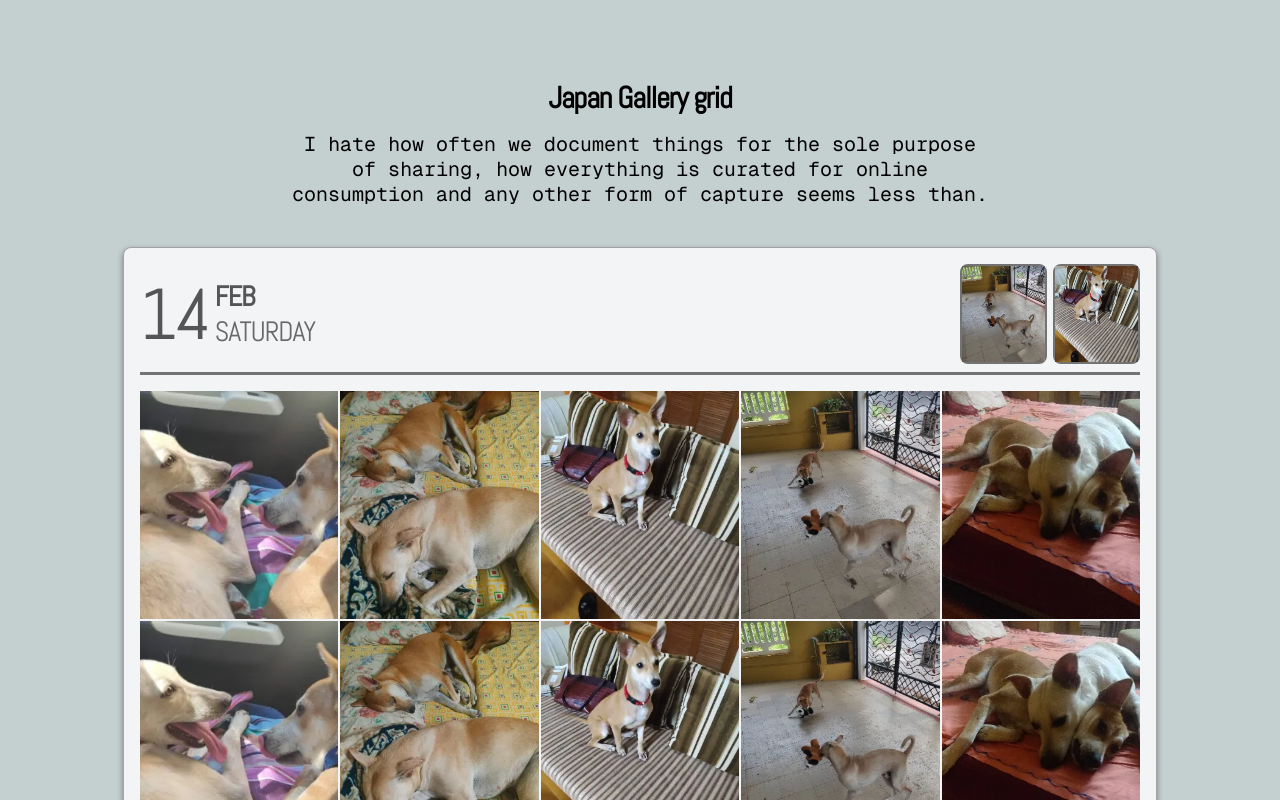
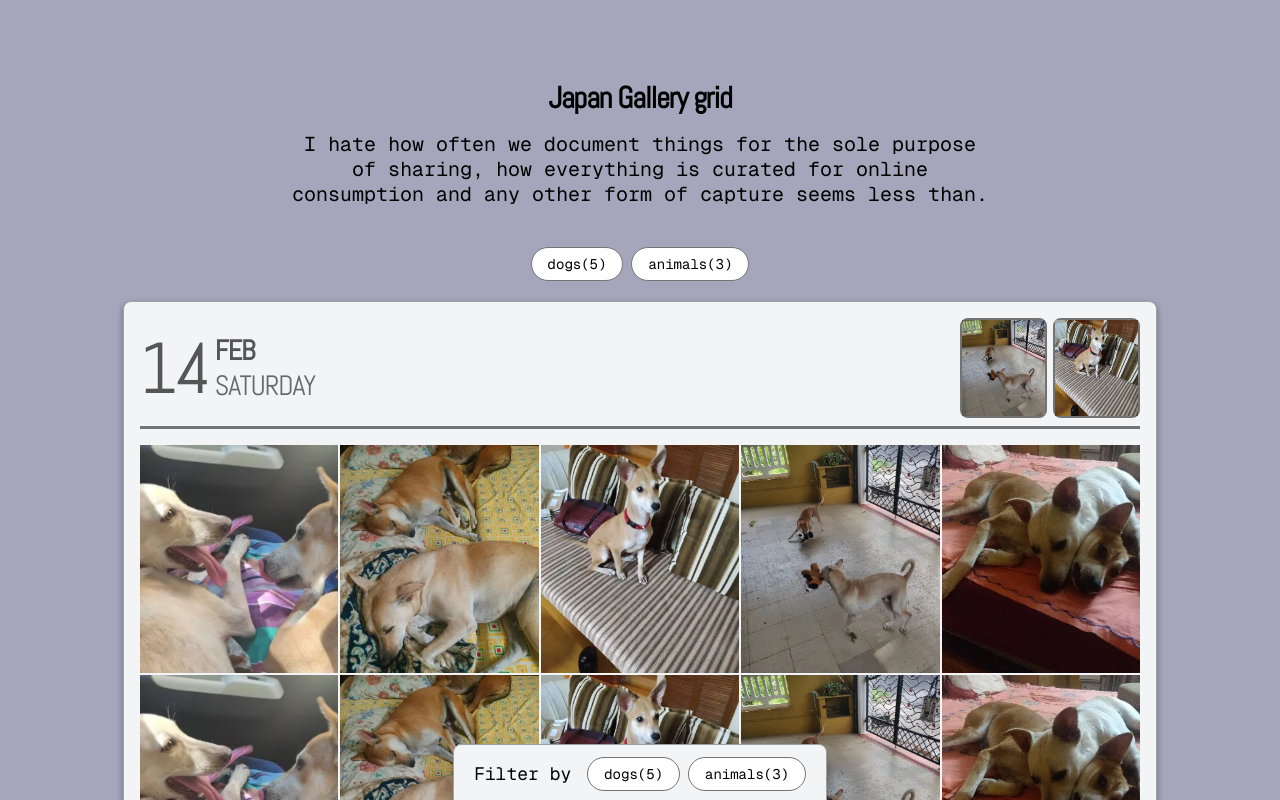
Before and after one commit to schubert-da/the-living-grid, a SvelteKit app: page / in a window 1280 px wide. Shown: the top 800 px of the page. Built offline with nearby package versions, Linux system fonts and the light colour scheme.

Commit message:
adds chosen tags, highlighting and floating filter bar

```diff
--- a/src/lib/components/DaySection.svelte
+++ b/src/lib/components/DaySection.svelte
@@ -1,4 +1,6 @@
 <script>
+    import { chosenTag } from "$lib/utils/stores.js";
+
     export let images = [];
 
     $: currentDate = images.length > 0 ? new Date(images[0].date) : null;
@@ -53,6 +55,7 @@
         {#each [...images, ...images] as image}
             <div class="w-full" style="aspect-ratio: {aspectRatio}">
                 <img
+                    class:not-selected={$chosenTag && !image?.tags.includes($chosenTag)}
                     src={image.image}
                     alt={image.title || image.description}
                     class="w-full h-full object-cover"
@@ -83,4 +86,9 @@
             grid-template-columns: repeat(3, minmax(0, 1fr))
         }
     }
+
+    img.not-selected {
+        filter: grayscale(100%) opacity(50%);
+        transition: filter 0.3s ease;
+    }
 </style>
--- a/src/lib/components/GalleryGrid.svelte
+++ b/src/lib/components/GalleryGrid.svelte
@@ -1,13 +1,44 @@
 <script>
 	import DaySection from "./DaySection.svelte";
+    import { chosenTag, tagCounts } from "$lib/utils/stores";
 
     export let images = [];
 
     console.log('GalleryGrid images:', images);
 
     $: uploadeDates = images.length > 0 ? [...new Set(images.map(image => image.date.split("T")[0]))] : null;
-    $: console.log('Unique upload dates:', uploadeDates);
+    $: tags = images.length > 0 ? [...new Set(images.flatMap(image => image.tags))] : null;
+
+    $: if(images?.length > 0) {
+        let counts = {};
+        images.forEach(image => {
+            image.tags.forEach(tag => {
+                counts[tag] = (counts[tag] || 0) + 1;
+            });
+        });
+
+        counts = Object.fromEntries(Object.entries(counts).sort((a, b) => b[1] - a[1]));
+        tagCounts.set(counts);
+    }
+
+    function toggleTag(tag) {
+        if ($chosenTag === tag) {
+            chosenTag.set(null);
+        } else {
+            chosenTag.set(tag);
+        }
+    }
 </script>
+
+<div class="tags-filters flex flex-row items-center gap-2">
+    {#each Object.entries($tagCounts).slice(0, 5) as [tag, count]}
+        <button class:selected={$chosenTag === tag} on:click={() => toggleTag(tag)} class="tag-filter whitespace-nowrap cursor-pointer bg-white hover:bg-gray-50 hover:shadow hover:scale-104 transition px-4 py-1.5 rounded-full border border-neutral-500 text-sm flex items-center gap-1">
+            <span class='text-black'>
+                {tag}({count})
+            </span>
+        </button>
+    {/each}
+</div>
 
 <div class="grid-container w-full flex justify-center">
     {#each uploadeDates as date}
@@ -15,3 +46,14 @@
         <DaySection images={currentImages} />
     {/each}
 </div>
+
+<style>
+    button.selected {
+        background-color: var(--color-palette-yellow);
+        color: white;
+        border-color: #222;
+        border-width: 2px;
+
+        font-weight: 600;
+    }
+</style>
--- /dev/null
+++ b/src/lib/utils/stores.js
@@ -0,0 +1,5 @@
+import { writable } from "svelte/store";
+
+export const chosenTag = new writable(null);
+
+export const tagCounts = new writable(null);
--- a/src/routes/+layout.svelte
+++ b/src/routes/+layout.svelte
@@ -1,8 +1,17 @@
 <script>
 	import '../styles/app.css';
 	import favicon from '$lib/assets/favicon.svg';
+	import { chosenTag, tagCounts } from "$lib/utils/stores";
 
 	let { children } = $props();
+
+    function toggleTag(tag) {
+        if ($chosenTag === tag) {
+            chosenTag.set(null);
+        } else {
+            chosenTag.set(tag);
+        }
+    }
 </script>
 
 
@@ -14,3 +23,34 @@
 </svelte:head>
 
 {@render children()}
+
+<div class="filters-bottom-bar w-fit max-w-full fixed -bottom-1 left-1/2 -translate-x-1/2 bg-gray-100 px-5 py-3 flex flex-row items-center gap-4 rounded-t-lg overflow-x-auto border border-neutral-400 z-50">
+	<span class="label leading-none text-lg">Filter by</span>
+
+	<div class="tags-list">
+			<div class="tags-filters flex flex-row items-center gap-2">
+				{#each Object.entries($tagCounts).slice(0, 5) as [tag, count]}
+					<button class:selected={$chosenTag === tag} onclick={() => toggleTag(tag)} class="tag-filter whitespace-nowrap cursor-pointer bg-white hover:bg-gray-50 hover:shadow hover:scale-104 transition px-4 py-1.5 rounded-full border border-neutral-500 text-sm flex items-center gap-1">
+						<span class='text-black'>
+							{tag}({count})
+						</span>
+					</button>
+				{/each}
+			</div>
+	</div>
+</div>
+
+<style>
+	.filters-bottom-bar {
+		box-shadow: rgba(0, 0, 0, 0.25) 0px 14px 28px, rgba(0, 0, 0, 0.22) 0px 10px 10px;
+	}
+
+    button.selected {
+        background-color: var(--color-palette-yellow);
+        color: white;
+        border-color: #222;
+        border-width: 2px;
+
+        font-weight: 600;
+    }
+</style>
--- a/src/routes/+page.svelte
+++ b/src/routes/+page.svelte
@@ -5,8 +5,8 @@
     console.log("data", data);
 </script>
 
-<div class="grid-container flex flex-col items-center gap-10">
-    <div class="title-content flex flex-col items-center gap-4">
+<div class="grid-container flex flex-col items-center gap-5">
+    <div class="title-content flex flex-col items-center gap-4 mb-5">
         <h1 class='text-center text-3xl font-bold'>Japan Gallery grid</h1>
         <p class='text-center max-w-[80ch] text-balance'> I hate how often we document things for the sole purpose of sharing, how everything is curated for online consumption and any other form of capture seems less than.</p>
     </div>
--- a/src/styles/app.css
+++ b/src/styles/app.css
@@ -16,15 +16,17 @@ html {
 }
 
 :root {
+     /* Padding will scale between 12px at 600px and 32px at 1200px. */
+    --body-padding: clamp(0.75rem, -0.5rem + 3.333vw, 2rem);
+}
+
+@theme {
     --color-palette-red: #A23723;
     --color-palette-blue: #1B5F93;
-    --color-palette-yellow: #DDB343;
+    --color-palette-yellow: #d8b554;
     --color-palette-orange: #EF9042;
     --color-palette-cream: #D8BC7F;
     --color-palette-offwhite: #CBD0C9;
-
-     /* Padding will scale between 12px at 600px and 32px at 1200px. */
-    --body-padding: clamp(0.75rem, -0.5rem + 3.333vw, 2rem);
 }
 
 body {
@@ -37,7 +39,7 @@ body {
     font-size: 20px;
     font-family: 'Geist Mono', monospace;
     line-height: 1.25;
-    background-color: rgb(196, 207, 207);
+    background-color: #a5a6bb;
 }
 
 h1, h2, h3, h4, h5, h6 {
```
